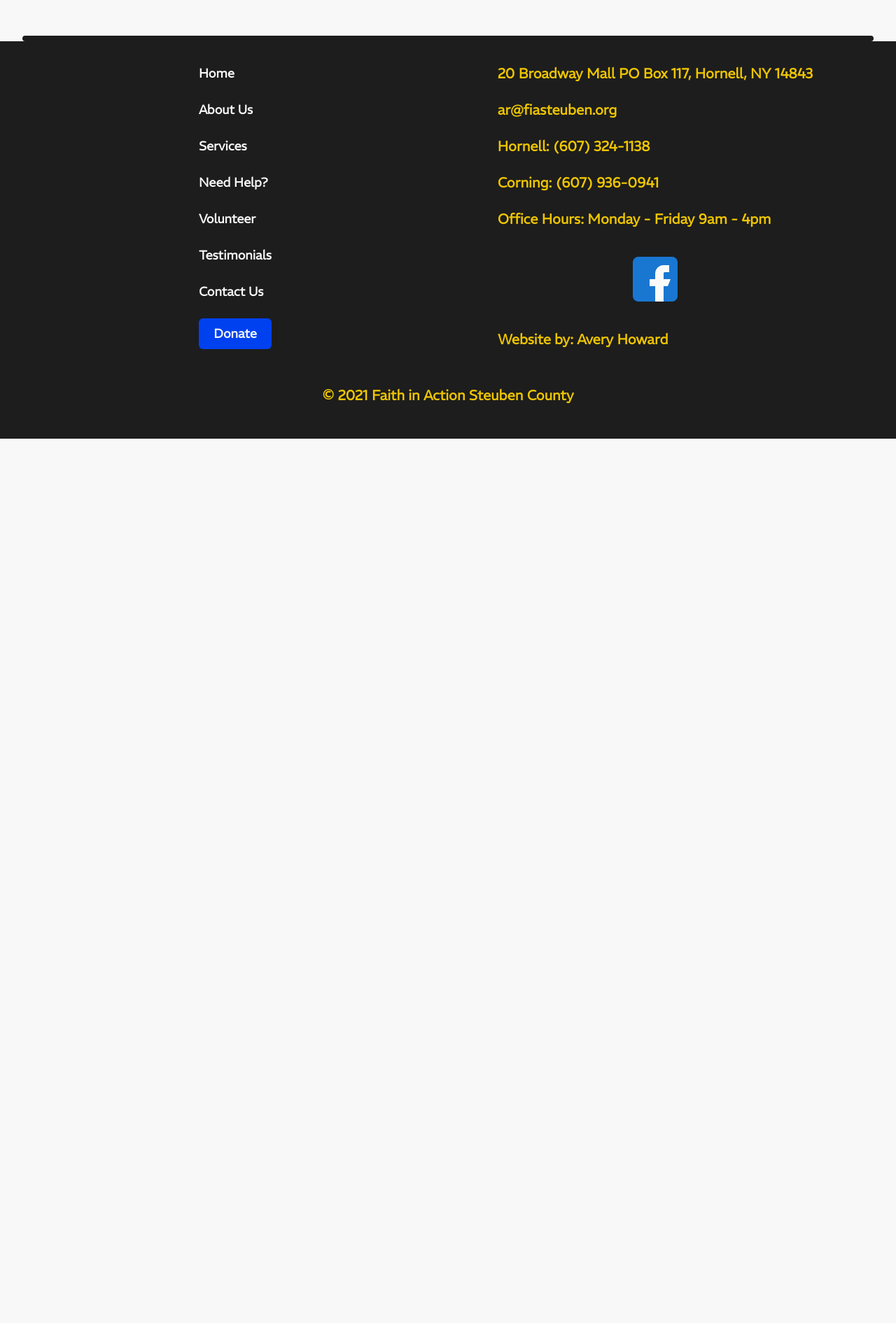
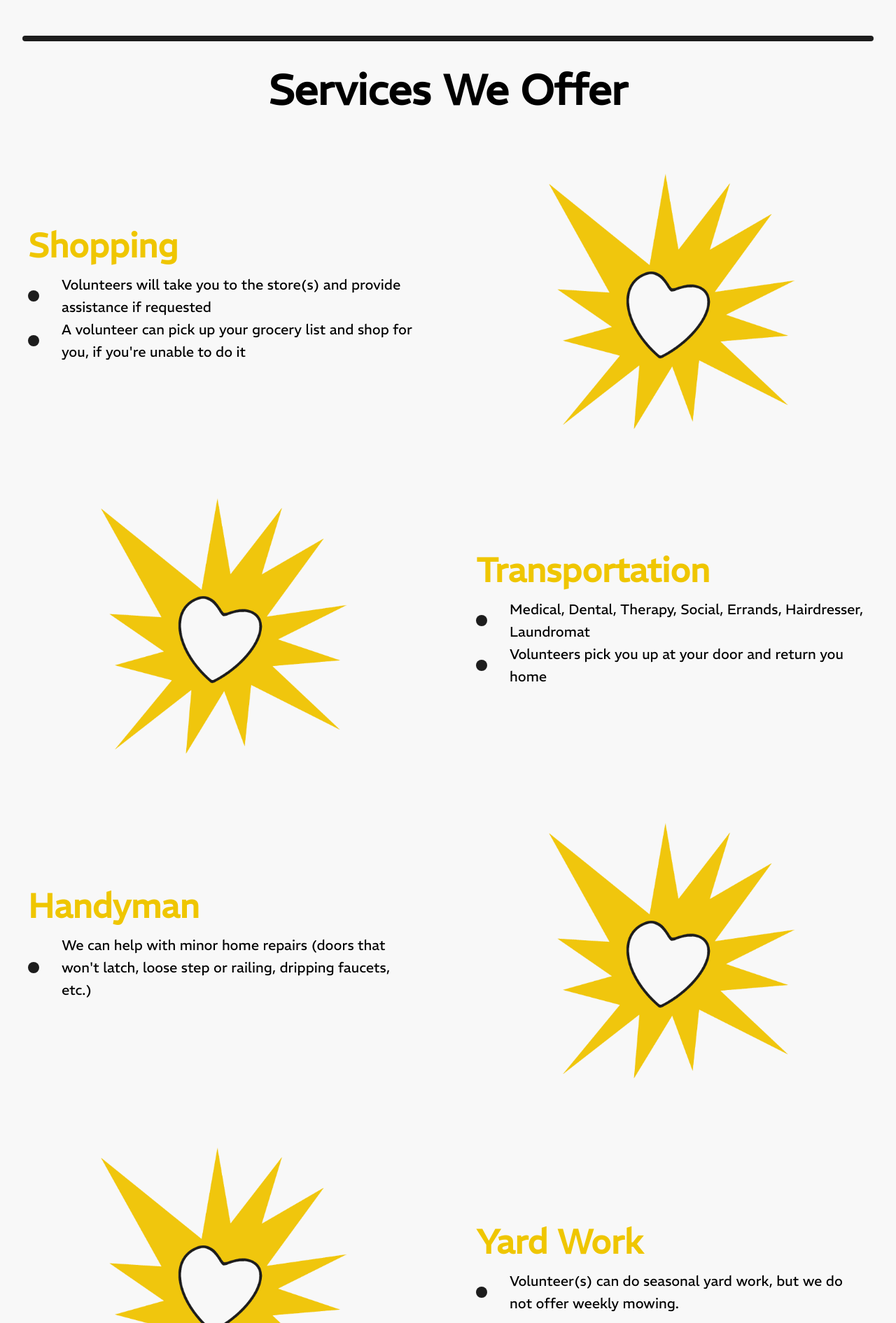
Before and after one commit to ahoward7/faith-in-action, a Nuxt app: page /Services in a window 1280 px wide. Shown: the part 669-2560 px from the top of the page at 70% size. Before the commit the page ends 1296 px from the top, so only its background shows below. Built offline with nearby package versions, Linux system fonts and the light colour scheme.

Commit message:
Services text written

```diff
--- /dev/null
+++ b/components/fia/services/Section.vue
@@ -0,0 +1,16 @@
+<template>
+  <div class="w-full flex gap-20">
+    <div class="basis-1/2 flex flex-col items-center justify-center">
+      <div class="w-full text-5xl text-fia-yellow font-bold mb-4">
+        <slot name="left-header" />
+      </div>
+      <slot name="left"/>
+    </div>
+    <div class="basis-1/2 flex flex-col items-center justify-center">
+      <div class="w-full text-5xl text-fia-yellow font-bold mb-4">
+        <slot name="right-header" />
+      </div>
+      <slot name="right"/>
+    </div>
+  </div>
+</template>
--- a/pages/Services.vue
+++ b/pages/Services.vue
@@ -4,5 +4,128 @@
       <fia-logo />
       <img src="~/assets/images/logos/fia-services-shortened-text.png" class="px-8 max-h-32">
     </page-header>
+    <page-text-wrapper>
+      <page-sub-header>
+        Services We Offer
+      </page-sub-header>
+      <div class="w-full flex flex-col gap-20 py-10">
+        <fia-services-section>
+          <template v-slot:left-header>
+            Shopping
+          </template>
+          <template v-slot:left>
+            <fia-volunteer-bullet>
+              Volunteers will take you to the store(s) and provide assistance if requested
+            </fia-volunteer-bullet>
+            <fia-volunteer-bullet>
+              A volunteer can pick up your grocery list and shop for you, if you're unable to do it
+            </fia-volunteer-bullet>
+          </template>
+          <template v-slot:right>
+            <img src="~/assets/images/logos/fia-logo-transparent.png" class="max-w-92">
+          </template>
+        </fia-services-section>
+        <fia-services-section>
+          <template v-slot:left>
+            <img src="~/assets/images/logos/fia-logo-transparent.png" class="max-w-92">
+          </template>
+          <template v-slot:right-header>
+            Transportation
+          </template>
+          <template v-slot:right>
+            <fia-volunteer-bullet>
+              Medical, Dental, Therapy, Social, Errands, Hairdresser, Laundromat
+            </fia-volunteer-bullet>
+            <fia-volunteer-bullet>
+              Volunteers pick you up at your door and return you home
+            </fia-volunteer-bullet>
+          </template>
+        </fia-services-section>
+        <fia-services-section>
+          <template v-slot:left-header>
+            Handyman
+          </template>
+          <template v-slot:left>
+            <fia-volunteer-bullet>
+              We can help with minor home repairs (doors that won't latch, loose step or railing, dripping faucets, etc.)
+            </fia-volunteer-bullet>
+          </template>
+          <template v-slot:right>
+            <img src="~/assets/images/logos/fia-logo-transparent.png" class="max-w-92">
+          </template>
+        </fia-services-section>
+        <fia-services-section>
+          <template v-slot:left>
+            <img src="~/assets/images/logos/fia-logo-transparent.png" class="max-w-92">
+          </template>
+          <template v-slot:right-header>
+            Yard Work
+          </template>
+          <template v-slot:right>
+            <fia-volunteer-bullet>
+              Volunteer(s) can do seasonal yard work, but we do not offer weekly mowing.
+            </fia-volunteer-bullet>
+          </template>
+        </fia-services-section>
+        <fia-services-section>
+          <template v-slot:left-header>
+            Friendly Visits
+          </template>
+          <template v-slot:left>
+            <fia-volunteer-bullet>
+              A volunteer can come by for a visit to keep you company
+            </fia-volunteer-bullet>
+          </template>
+          <template v-slot:right>
+            <img src="~/assets/images/logos/fia-logo-transparent.png" class="max-w-92">
+          </template>
+        </fia-services-section>
+        <fia-services-section>
+          <template v-slot:right-header>
+            In-Home Respite Care
+          </template>
+          <template v-slot:right>
+            <fia-volunteer-bullet>
+              Our “Give Them A Break” caregiver respite program allows the caregiver of a loved one with dementia/Alzheimer's disease an opportunity to get some time for themselves.
+            </fia-volunteer-bullet>
+            <fia-volunteer-bullet>
+              Bring your loved one to the program, where trained volunteers play games, do crafts, visit, have lunch and snack from 10AM - 2:00PM every Thursday.
+            </fia-volunteer-bullet>
+            <fia-volunteer-bullet>
+              If the individual doesn't require hands-on assistance, e.g. toileting, feeding, etc., we can have a volunteer sit with them so the caregiver can go out.
+            </fia-volunteer-bullet>
+          </template>
+          <template v-slot:left>
+            <img src="~/assets/images/logos/fia-logo-transparent.png" class="max-w-92">
+          </template>
+        </fia-services-section>
+        <fia-services-section>
+          <template v-slot:left-header>
+            Telephone Reassurance
+          </template>
+          <template v-slot:left>
+            <fia-volunteer-bullet>
+              A volunteer will give you a call on a regular basis to check in and visit.
+            </fia-volunteer-bullet>
+          </template>
+          <template v-slot:right>
+            <img src="~/assets/images/logos/fia-logo-transparent.png" class="max-w-92">
+          </template>
+        </fia-services-section>
+        <fia-services-section>
+          <template v-slot:left>
+            <img src="~/assets/images/logos/fia-logo-transparent.png" class="max-w-92">
+          </template>
+          <template v-slot:right-header>
+            Housekeeping
+          </template>
+          <template v-slot:right>
+            <fia-volunteer-bullet>
+              A volunteer will come run the vacuum, help change the bedding, help with laundry, etc. This is “light housekeeping”, done periodically, not daily
+            </fia-volunteer-bullet>
+          </template>
+        </fia-services-section>
+      </div>
+    </page-text-wrapper>
   </page-max-1920>
 </template>
--- a/tailwind.config.js
+++ b/tailwind.config.js
@@ -41,6 +41,7 @@ module.exports = {
       },
       maxWidth: {
         '48': '12rem',
+        '92': '23rem',
         '1200': '1200px',
         '1920': '1920px',
       },
```
